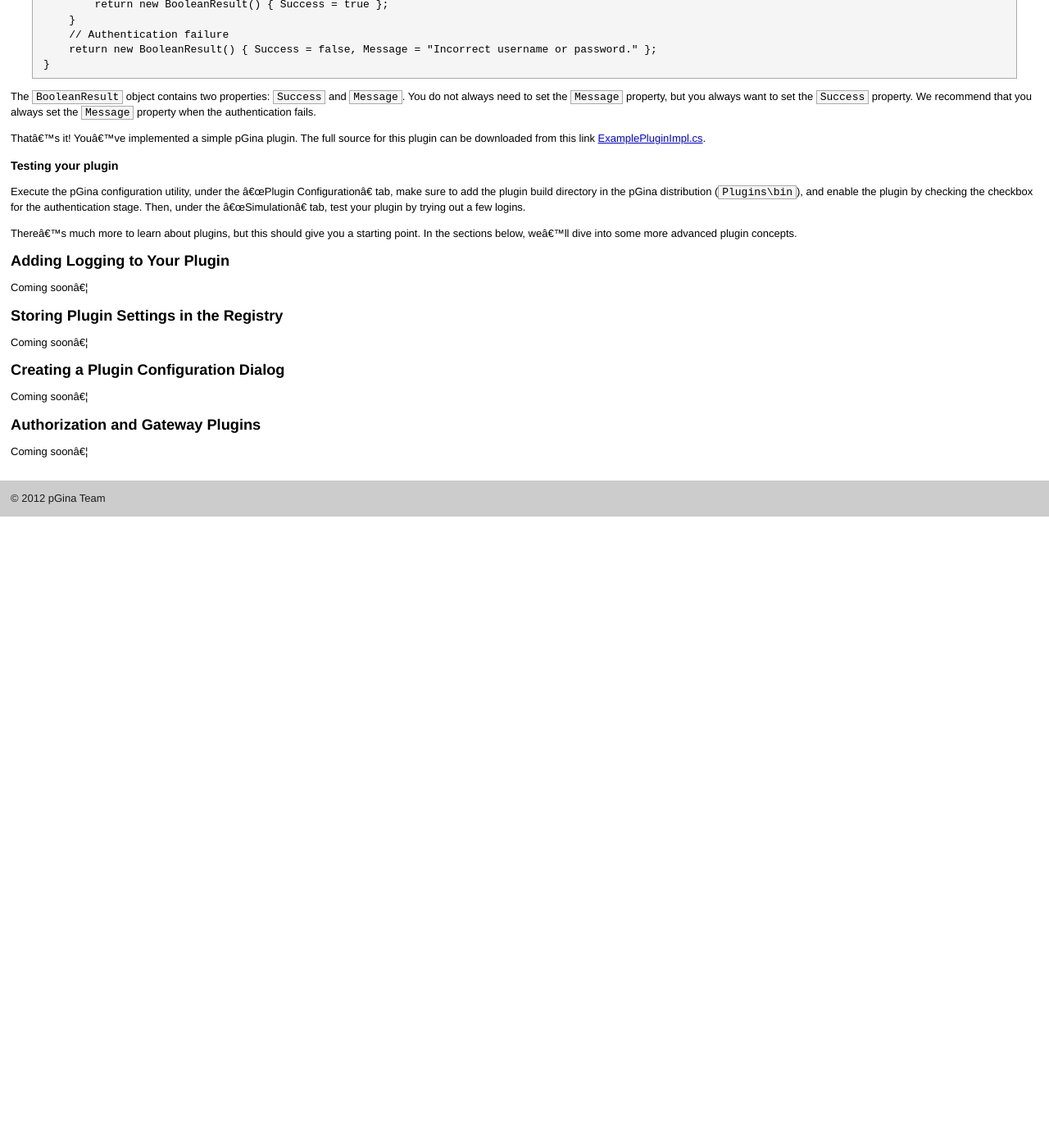
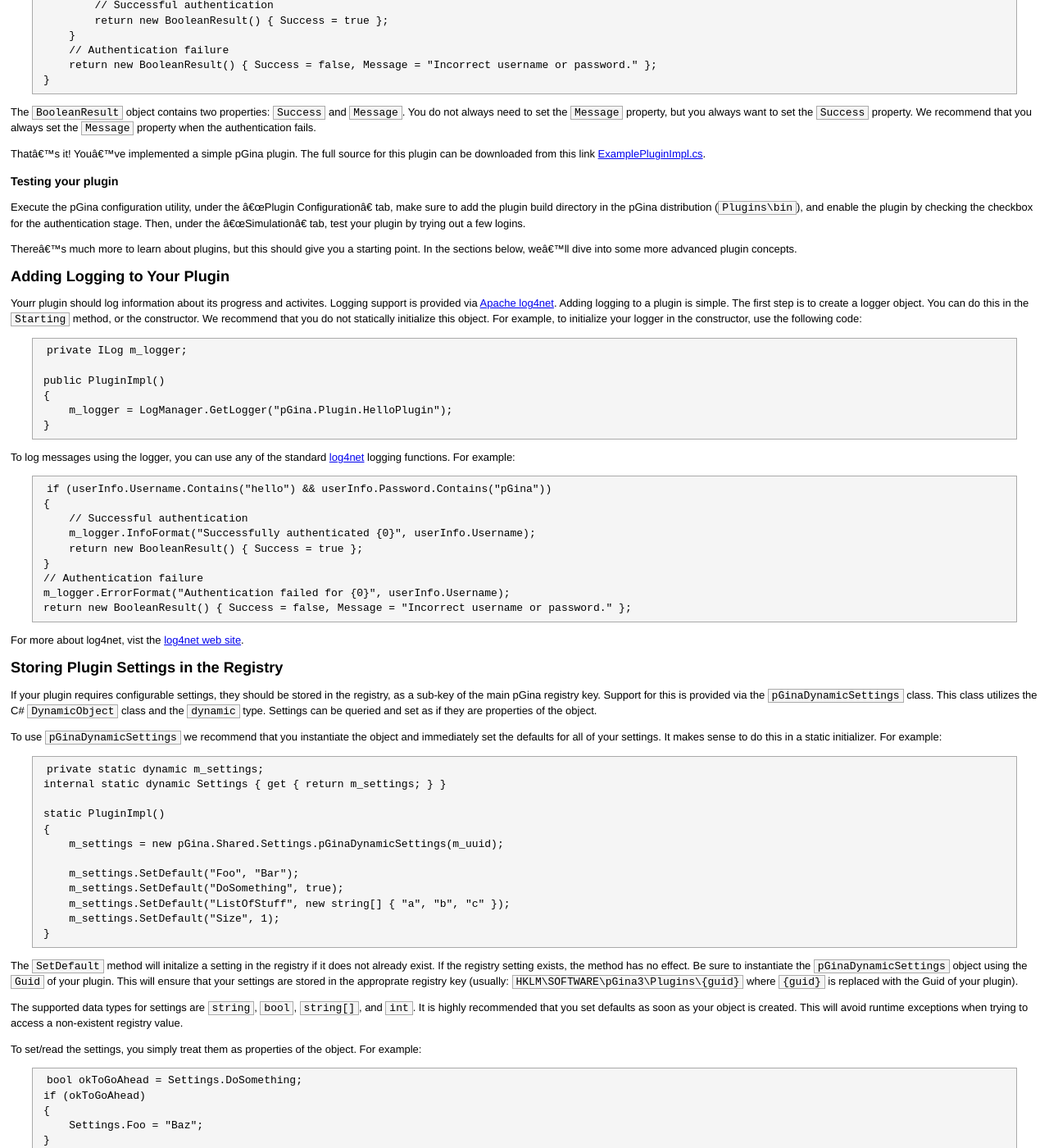
Before and after one commit to pgina/docs, a Jekyll site: the page built from plugins.md, in a window 1280 px wide and 1400 px high, scrolled down 2083 px. Shown: the whole window at 82% size. Built offline with Jekyll 4.4.1, drawn with Linux system fonts in a browser that asks for light colours; before the commit the page ends 2713 px from its top, so only the background shows below that; some of the changed text lies outside the part shown.

Commit message:
More plugin development docs.

```diff
--- a/plugins.md
+++ b/plugins.md
@@ -102,9 +102,11 @@ of the plugin.
 The `Uuid` property must return a unique ID for this plugin.  You can generate
 a new Guid using Visual Studio ( select "Tools" -> "Create GUID" ).
 
+    private static readonly Guid m_uuid = new Guid("CED8D126-9121-4CD2-86DE-3D84E4A2625E");
+
     public Guid Uuid
     {
-        get { return new Guid("CED8D126-9121-4CD2-86DE-3D84E4A2625E"); }
+        get { return m_uuid; }
     }
 
 Note that the above is just an example.  You should generate a GUID and replace
@@ -176,17 +178,110 @@ point.  In the sections below, we'll dive into some more advanced plugin concept
 Adding Logging to Your Plugin
 ---------------------------------------
 
-Coming soon...
+Yourr plugin should log information about its progress and activites.  Logging
+support is provided via [Apache log4net][log4net]. Adding logging to a plugin
+is simple.  The first step is to create a logger object.  You can do this in the
+`Starting` method, or the constructor.  We recommend that you do not statically
+initialize this object.  For example, to initialize your logger in the constructor,
+use the following code:
+
+    private ILog m_logger;
+
+    public PluginImpl()
+    {
+        m_logger = LogManager.GetLogger("pGina.Plugin.HelloPlugin");
+    }
+
+To log messages using the logger, you can use any of the standard [log4net][log4net]
+logging functions.  For example:
+
+    if (userInfo.Username.Contains("hello") && userInfo.Password.Contains("pGina"))
+    {
+        // Successful authentication
+        m_logger.InfoFormat("Successfully authenticated {0}", userInfo.Username);
+        return new BooleanResult() { Success = true };
+    }
+    // Authentication failure
+    m_logger.ErrorFormat("Authentication failed for {0}", userInfo.Username);
+    return new BooleanResult() { Success = false, Message = "Incorrect username or password." };
+
+For more about log4net, vist the [log4net web site][log4net].
 
 Storing Plugin Settings in the Registry
 ---------------------------------------
 
-Coming soon...
+If your plugin requires configurable settings, they should be stored in the
+registry, as a sub-key of the main pGina registry key.  Support for this is
+provided via the `pGinaDynamicSettings` class.  This class utilizes the C#
+`DynamicObject` class and the `dynamic` type.  Settings can be queried and
+set as if they are properties of the object.
+
+To use `pGinaDynamicSettings` we recommend that you instantiate the object and
+immediately set the defaults for all of your settings.  It makes sense to do
+this in a static initializer.  For example:
+
+    private static dynamic m_settings;
+    internal static dynamic Settings { get { return m_settings; } }
+
+    static PluginImpl()
+    {
+        m_settings = new pGina.Shared.Settings.pGinaDynamicSettings(m_uuid);
+
+        m_settings.SetDefault("Foo", "Bar");
+        m_settings.SetDefault("DoSomething", true);
+        m_settings.SetDefault("ListOfStuff", new string[] { "a", "b", "c" });
+        m_settings.SetDefault("Size", 1);
+    }
+
+The `SetDefault` method will initalize a setting in the registry if it does not
+already exist.  If the registry setting exists, the method has no effect.  Be
+sure to instantiate the `pGinaDynamicSettings` object using the `Guid` of your
+plugin.  This will ensure that your settings are stored in the approprate
+registry key (usually: `HKLM\SOFTWARE\pGina3\Plugins\{guid}` where `{guid}` is
+replaced with the Guid of your plugin).
+
+The supported data types for settings are `string`, `bool`, `string[]`, and
+`int`.  It is highly recommended that you set defaults as soon as your object
+is created.  This will avoid runtime exceptions when trying to access a
+non-existent registry value.
+
+To set/read the settings, you simply treat them as properties of the object.
+For example:
+
+    bool okToGoAhead = Settings.DoSomething;
+    if (okToGoAhead)
+    {
+        Settings.Foo = "Baz";
+    }
+
+Note that when reading a property it must be able to determine the data type
+at run-time.  If you try to read the setting in a context that is ambiguous,
+you may recieve a run-time exception.  Your best bet is to assign the setting
+to a local variable with the appropriate data type (as shown above).
 
 Creating a Plugin Configuration Dialog
 --------------------------------------
 
-Coming soon...
+To provide a dialog to the user for configuration of your plugin via the
+pGina configuration UI, you implement the `IPluginConfiguration` interface.
+
+    public class PluginImpl : pGina.Shared.Interfaces.IPluginAuthentication,
+        pGina.Shared.Interfaces.IPluginConfiguration
+
+This requires you to implement the method `Configure`.  This method should
+initalize and display your dialog, and will be called by the pGina configuration
+UI when the user requests to configure your plugin.
+
+Create a Windows form (use "Project" -> "Add windows form..."), and set up
+your dialog.  Then make sure to invoke your windows form within the `Configure`
+method.  For example, if my Windows form was called `Configuration`, I'd use
+the following code:
+
+    public void Configure()
+    {
+        Configuration myDialog = new Configuration();
+        myDialog.ShowDialog();
+    }
 
 Authorization and Gateway Plugins
 ---------------------------------
@@ -195,3 +290,4 @@ Coming soon...
 
 [pgina-github]: https://github.com/pgina/pgina "pGina repo on GitHub"
 [example-code]: ExamplePluginImpl.cs "Example plugin source code."
+[log4net]: http://logging.apache.org/log4net/ "Log4Net web site"
```
Also changed, not shown: 1 other file.
